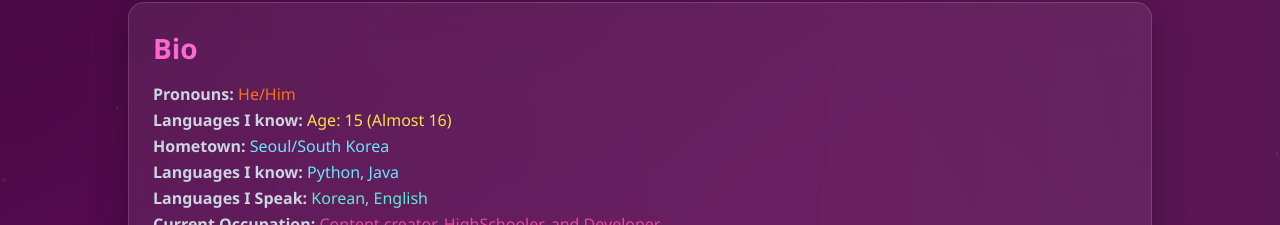
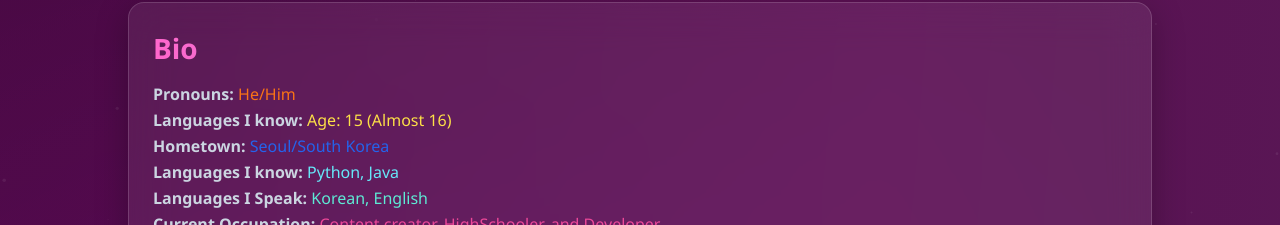
Before and after one commit to MikaLorielle/MikaLorielle.github.io, a plain HTML site: page index.html in a window 1280 px wide. Shown: the part 342-567 px from the top of the page. Drawn offline with nearby package versions, Linux system fonts and the light colour scheme.

Commit message:
Update index.html

```diff
--- a/index.html
+++ b/index.html
@@ -227,7 +227,7 @@ document.addEventListener("DOMContentLoaded", () => {
       <p class="text-slate-300 leading-relaxed space-y-1">
         <strong>Pronouns:</strong> <span class="text-orange-500">He/Him</span><br/>
         <strong>Languages I know:</strong> <span class="text-yellow-300">Age: 15 (Almost 16)</span><br/>
-        <strong>Hometown:</strong> <span class="text-cyan-300">Seoul/South Korea</span><br/>
+        <strong>Hometown:</strong> <span class="text-blue-600">Seoul/South Korea</span><br/>
         <strong>Languages I know:</strong> <span class="text-cyan-300">Python, Java</span><br/>
         <strong>Languages I Speak:</strong> <span class="text-teal-300">Korean, English</span><br/>
         <strong>Current Occupation:</strong> <span class="text-pink-500">Content creator, HighSchooler, and Developer.</span><br/>
```
